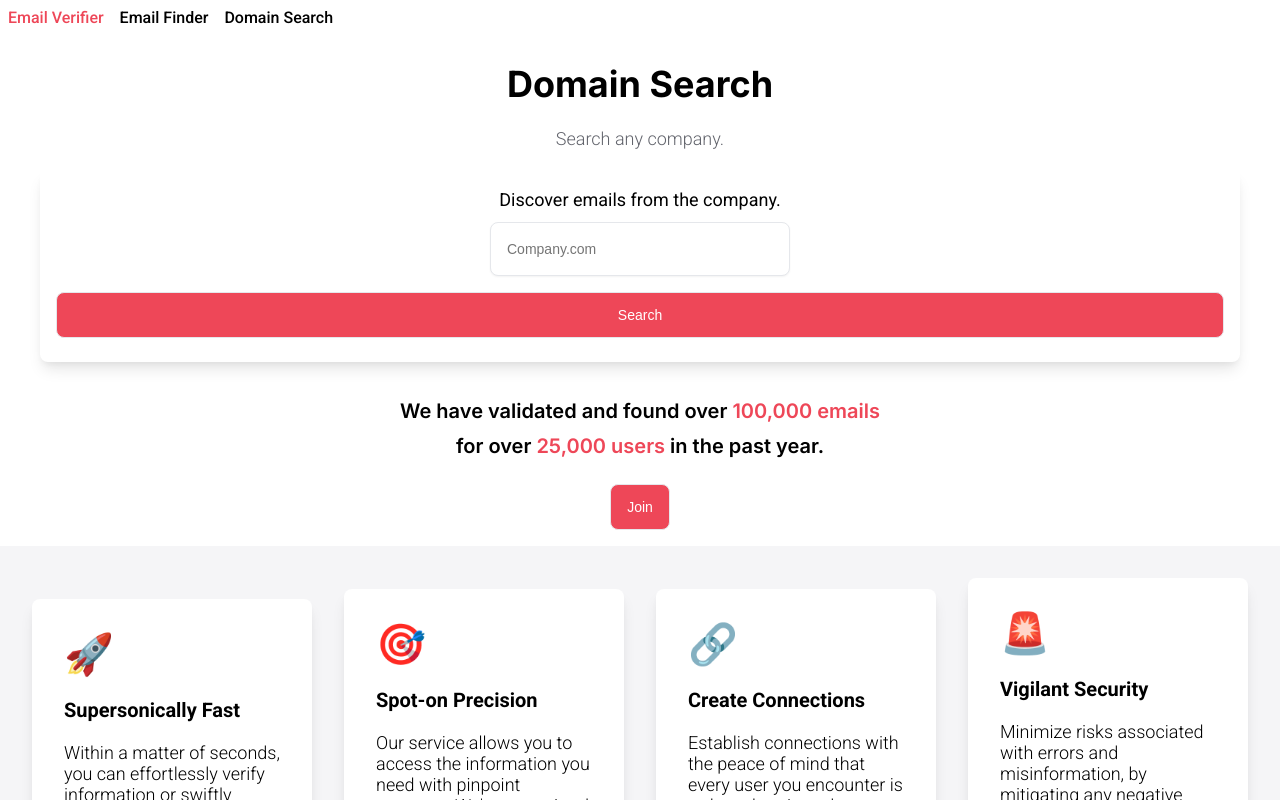
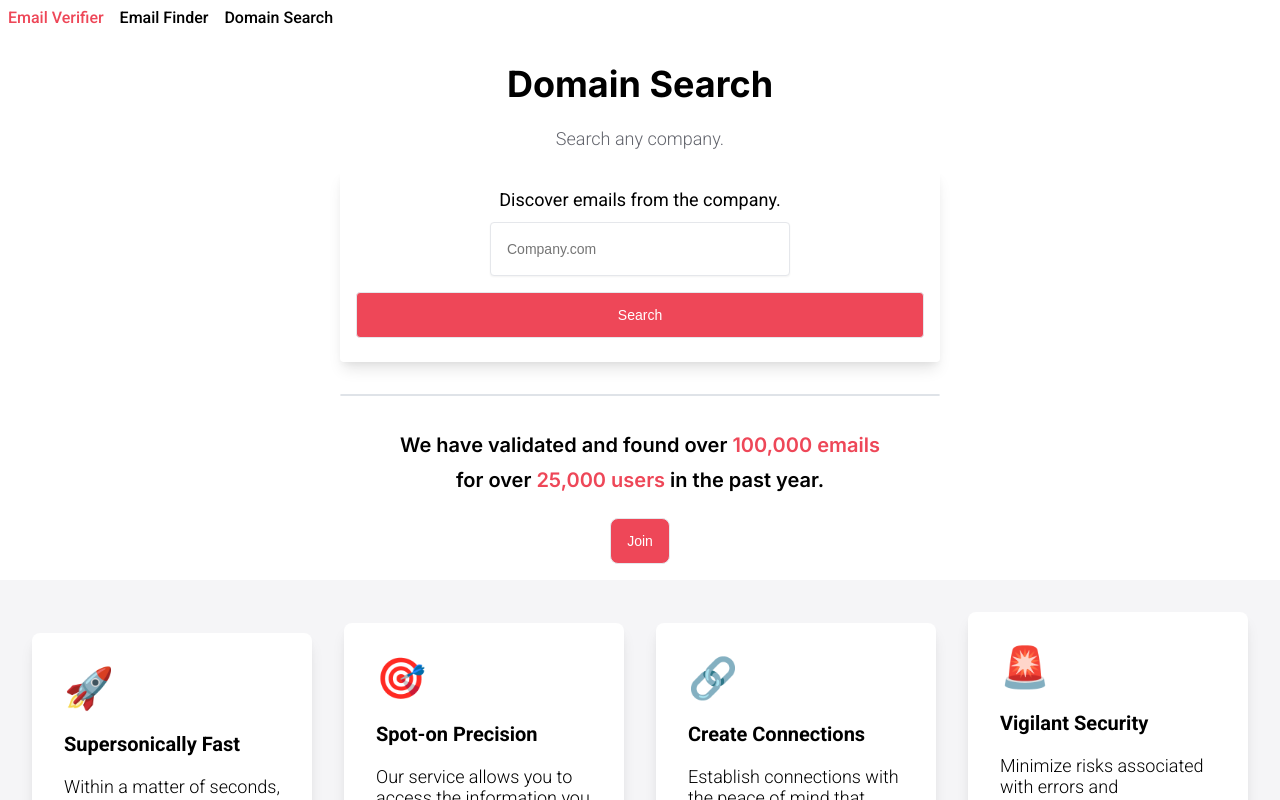
Before and after one commit to mcimat/mailguardian, a React (Create React App) app: page / in a window 1280 px wide. Both pictures are taken after a click on the button "Domain Search". Shown: the top 800 px of the page. Built offline with nearby package versions, Linux system fonts and the light colour scheme.

Commit message:
working on styling and adjusting results

```diff
--- a/src/components/apiFunctions/domainSearch.js
+++ b/src/components/apiFunctions/domainSearch.js
@@ -3,8 +3,6 @@ import axios from "axios";
 import "../styles/styles.css";
 
 function DomainSearch() {
-  const [error, setError] = useState(null);
-  const [domainSearch, setDomainSearch] = useState("");
   const [userDomain, setUserDomain] = useState("");
   const [emailData, setEmailData] = useState({ emails: [] });
 
@@ -13,32 +11,18 @@ function DomainSearch() {
 
   //Domain Search API Call
   const getDomainSearch = (e) => {
-    e.preventDefault()
+    e.preventDefault();
+
+    if (!userDomain) {
+      alert("Domain is empty. Please enter a domain.");
+    }
+
     axios.get(`https://api.hunter.io/v2/domain-search?domain=${userDomain}&api_key=${KEY}`)
       .then((response) => {
         const emailData = response.data.data.emails;
         setEmailData({ emails: emailData });
-
-        const domainSearch = response.data.data;
-        const organization = domainSearch.organization;
-        const industry = domainSearch.industry;
-
-        //Address Information
-        const postalCode = domainSearch.postal_code;
-        const state = domainSearch.state;
-        const street = domainSearch.street;
-
-        //Socials
-        const facebook = domainSearch.facebook;
-        const instagram = domainSearch.instagram;
-        const twitter = domainSearch.twitter;
-        const youtube = domainSearch.youtube;
-
-        setDomainSearch(`Organization: ${organization}, Industry: ${industry}, Address: ${street}, ${state}, ${postalCode}, Facebook: ${facebook}, Instagram: ${instagram}, Twitter: ${twitter}, YouTube: ${youtube}`);
-      })
-      .catch((error) => {
-        setError("Please enter a domain.");
-      });
+      }
+    );
   };
 
   return (
@@ -62,21 +46,17 @@ function DomainSearch() {
           />
           <button className="form-submit">Search</button>
         </form>
-        {<p className="error-text">{error}</p>}
-        <div className="container-result">{domainSearch}</div>
-        <ul className="container-ul">
-          {Array.isArray(emailData.emails) && emailData.emails.map((email, index) => {
-            return (
-              <li className="container-li" key={index}>
-                <span>
-                  <p className="container-result">Email: {email.value}</p>
-                  <p className="container-result">Name: {email.first_name} {email.last_name}</p>
-                  <p className="container-result">Confidence: {email.confidence}</p>
-                </span>
+        <div className="container-result">
+          <ul className="result-ul">
+            {emailData.emails.map((email, index) => (
+              <li className="result-li" key={index}>
+                <p className="result-bold">{email.first_name} {email.last_name}</p>
+                <p className="result">{email.value}</p>
+                <p className="result">Confidence: {email.confidence}%</p>
               </li>
-            );
-          })}
-        </ul>
+            ))}
+          </ul>
+        </div>
       </div>
     </section>
   );
--- a/src/components/apiFunctions/emailFinder.js
+++ b/src/components/apiFunctions/emailFinder.js
@@ -4,7 +4,6 @@ import findImage from "../images/find.png"
 import "../styles/styles.css";
 
 function EmailFinder() {
-  const [error, setError] = useState(null);
   const [emailFinder, setEmailFinder] = useState("");
   const [userDomain, setUserDomain] = useState("");
   const [firstName, setFirstName] = useState("");
@@ -13,9 +12,24 @@ function EmailFinder() {
   //API KEY
   const KEY = "ebaec51e7fdde3fc15a0ab2dbfe22e0c3ea60d2e";
 
+  function checkEmptyInput(inputValue, errorMessage) {
+    if (!inputValue) {
+      alert(errorMessage);
+      return true;
+    }
+    return false;
+  }
+
   //Email Finder API Call
   const getEmailFinder = (e) => {
     e.preventDefault()
+
+    if (checkEmptyInput(userDomain, "Domain is empty. Please enter a domain.")
+      || checkEmptyInput(firstName, "First Name is empty. Please enter a first name.")
+      || checkEmptyInput(lastName, "Last Name is empty. Please enter a last name.")) {
+      return;
+    }
+
     axios.get(`https://api.hunter.io/v2/email-finder?domain=${userDomain}&first_name=${firstName}&last_name=${lastName}&api_key=${KEY}`)
       .then((response) => {
         const emailFinder = response.data.data;
@@ -28,10 +42,8 @@ function EmailFinder() {
         setEmailFinder(`Email Found: ${email}, Company: ${company}, Position: ${position}`
           + " " +
           `First: ${first}, Last: ${last}`);
-      })
-      .catch((error) => {
-        setError("Please enter a domain, first name and last name.");
-      });
+      }
+    );
   };
 
   return (
@@ -70,7 +82,6 @@ function EmailFinder() {
           />
           <button type="submit" className="form-submit">Find Email</button>
         </form>
-        {<p className="error-text">{error}</p>}
         <div className="container-result">{emailFinder}</div>
       </div>
     </section>
--- a/src/components/apiFunctions/emailVerifier.js
+++ b/src/components/apiFunctions/emailVerifier.js
@@ -12,18 +12,19 @@ function EmailVerifier() {
   //Email Verifier API Call
   const getEmailVerifier = (e) => {
     e.preventDefault()
+
+    if (!userEmail) {
+      alert("Email is empty. Please enter an email address.");
+      return;
+    }
+
     axios.get(`https://api.hunter.io/v2/email-verifier?email=${userEmail}&api_key=${KEY}`)
       .then((response) => {
         const emailVerify = response.data.data;
-        const status = emailVerify.status;
-        const result = emailVerify.result;
-        const score = emailVerify.score;
-        const email = emailVerify.email;
 
-        setEmailVerifier(`Status: ${status}, Result: ${result}, Score: ${score}`
-          + " " +
-          `Entered Email: ${email}`);
-      })
+        setEmailVerifier(emailVerify);
+      }
+    );
   };
 
   return (
@@ -45,7 +46,23 @@ function EmailVerifier() {
           />
           <button className="form-submit">Verify Email</button>
         </form>
-        <div className="container-result">{emailVerifier}</div>
+        <div className="container-result">
+          <div className="result-box">
+            <div className="continer-name">
+              <span></span>
+              <span className="result-bold">{emailVerifier.email}</span>
+              <span className="result">{emailVerifier.score}</span>
+            </div>
+          </div>
+          {/* <div className="result-data">
+            <div className="rows">
+              <p className="result">Server status: {emailVerifier.status}</p>
+            </div>
+            <div className="rows">
+              <p className="result">Email status: {emailVerifier.result}</p>
+            </div>
+          </div> */}
+        </div>
       </div>
     </section>
   );
--- a/src/components/styles/styles.css
+++ b/src/components/styles/styles.css
@@ -36,12 +36,155 @@ h3 {
   margin: 1rem 0;
 }
 
-h4 {
-  font-size: 1rem;
-  margin: 1rem 0;
-  text-transform: uppercase;
+/* Function Buttons  */
+.button-list {
+  display: flex;
+  flex-direction: row;
+  align-items: center;
+  justify-content: flex-start;
 }
 
+.button-list button {
+  padding: .5rem;
+  font-family: 'Roboto', sans-serif;
+  font-weight: 500;
+  font-size: 1rem;
+  background-color: transparent;
+  border: none;
+  cursor: pointer;
+  transition: color 0.3s ease;
+}
+
+.button-list button:hover {
+  color: #ee4758;
+}
+
+/* Main Content */
+.container {
+  line-height: 1.4;
+  padding: 1rem 2.5rem;
+  text-align: center;
+  max-width: 100rem !important;
+}
+
+.container-title {
+  display: flex;
+  align-items: center;
+  justify-content: center;
+  font-family: 'Inter', sans-serif;
+  font-weight: 900;
+  margin: .5rem 0;
+}
+
+.container-text {
+  font-size: 1.125rem;
+  color: #62646c;
+  line-height: 1.6;
+  margin: 1rem 0;
+}
+
+/* Form Content*/
+.form {
+  display: block;
+  padding: 1rem;
+  border-radius: 0.25rem;
+  box-shadow: 0 10px 15px -3px rgba(0, 0, 0, 0.1), 0 4px 6px -2px rgba(0, 0, 0, 0.05);
+  max-width: 37.5rem;
+  margin: 0 auto;
+}
+
+.form-title {
+  font-size: 1.125rem;
+  line-height: 1.75rem;
+  font-weight: 400;
+  text-align: center;
+}
+
+.form-input {
+  position: relative;
+}
+
+.form-input, .form button {
+  outline: none;
+  border: 1px solid #e5e7eb;
+  margin: 8px 0;
+}
+
+.form-input {
+  background-color: #fff;
+  padding: 1rem;
+  padding-right: 3rem;
+  font-size: 0.875rem;
+  line-height: 1.25rem;
+  width: 300px;
+  border-radius: 0.25rem;
+  box-shadow: 0 1px 2px 0 rgba(0, 0, 0, 0.05);
+}
+
+.form-submit {
+  display: block;
+  padding: 0.75rem;
+  background-color: #ee4758;
+  color: #ffffff;
+  font-size: 0.875rem;
+  line-height: 1.25rem;
+  font-weight: 500;
+  width: 100%;
+  border-radius: 0.25rem;
+  cursor: pointer;
+}
+
+/* Result Content*/
+.container-result {
+  display: flex;
+  flex-direction: row;
+  max-width: 37.5rem;
+  margin: 0 auto;
+}
+
+.result-box {
+  margin-top: 2rem;
+  border: 0.063rem #DFE3E8 solid;
+  width: 100%;
+}
+
+.result-data {
+  display: grid;
+  grid-template-columns: auto auto;
+  padding: 1rem;
+  width: 100%;
+  margin-top: 2rem;
+  border: 0.063rem #DFE3E8 solid;
+  gap:10px;
+}
+
+.result-ul {
+  margin-top: 2rem;
+  width: 100%;
+  border: 0.063rem #DFE3E8 solid;
+  border-radius: 0.25rem;
+}
+
+.result-li {
+  display: flex;
+  flex-direction: column;
+  justify-content: center;
+  align-items: flex-start;
+  list-style: none;
+  padding: 1rem;
+  border-radius: 0.25rem;
+  box-shadow: 0 0.063rem 0 #DFE3E8;
+}
+
+.result-bold {
+  font-weight: 500;
+}
+
+.result {
+  font-weight: 400;
+}
+
+/* Join 1 & 2 Content */
 .container-sentence, .sentence-button {
   text-align: center;
   max-width: 30rem;
@@ -79,106 +222,7 @@ span, .span-color {
   background-color: rgba(238, 71, 88, 0.4);
 }
 
-.error-text {
-  font-weight: 300;
-  font-size: 1.25rem;
-  color: #ee4758;
-}
-
-/* Main Content */
-.container {
-  line-height: 1.4;
-  padding: 1rem 2.5rem;
-  text-align: center;
-  max-width: 100rem !important;
-}
-
-.button-list {
-  display: flex;
-  flex-direction: row;
-  align-items: center;
-  justify-content: flex-start;
-}
-
-.button-list button {
-  padding: .5rem;
-  font-family: 'Roboto', sans-serif;
-  font-weight: 500;
-  font-size: 1rem;
-  background-color: transparent;
-  border: none;
-  cursor: pointer;
-  transition: color 0.3s ease;
-}
-
-.button-list button:hover {
-  color: #ee4758;
-}
-
-.container-title {
-  display: flex;
-  align-items: center;
-  justify-content: center;
-  font-family: 'Inter', sans-serif;
-  font-weight: 900;
-  margin: .5rem 0;
-}
-
-.container-text {
-  font-size: 1.125rem;
-  color: #62646c;
-  line-height: 1.6;
-  margin: 1rem 0;
-}
-
-.form {
-  display: block;
-  padding: 1rem;
-  border-radius: 0.5rem;
-  box-shadow: 0 10px 15px -3px rgba(0, 0, 0, 0.1), 0 4px 6px -2px rgba(0, 0, 0, 0.05);
-}
-
-.form-title {
-  font-size: 1.125rem;
-  line-height: 1.75rem;
-  font-weight: 400;
-  text-align: center;
-}
-
-.form-input {
-  position: relative;
-}
-
-.form-input, .form button {
-  outline: none;
-  border: 1px solid #e5e7eb;
-  margin: 8px 0;
-}
-
-.form-input {
-  background-color: #fff;
-  padding: 1rem;
-  padding-right: 3rem;
-  font-size: 0.875rem;
-  line-height: 1.25rem;
-  width: 300px;
-  border-radius: 0.5rem;
-  box-shadow: 0 1px 2px 0 rgba(0, 0, 0, 0.05);
-}
-
-.form-submit {
-  display: block;
-  padding: 0.75rem;
-  background-color: #ee4758;
-  color: #ffffff;
-  font-size: 0.875rem;
-  line-height: 1.25rem;
-  font-weight: 500;
-  width: 100%;
-  border-radius: 0.5rem;
-  cursor: pointer;
-}
-
+/* Benefits Content */
 .container-benefits {
   display: grid;
   grid-template-columns: repeat(4, 1fr);
@@ -211,31 +255,6 @@ span, .span-color {
 .benefits-desc {
   font-size: 1.125rem;
   max-width: 25ch;
-}
-
-.container-result {
-  font-weight: 400;
-  font-size: 1.125rem;
-  color: #353935;
-}
-
-.container-info {
-  font-size: 1.125rem;
-  text-align: left;
-}
-
-.container-li {
-  list-style: none;
-  padding: 1rem;
-  font-weight: 400;
-}
-
-.container-ul {
-  display: flex;
-  flex-direction: row;
-  flex-wrap: wrap;
-  justify-content: center;
-  align-items: center;
 }
 
 /* Use Content */
```
